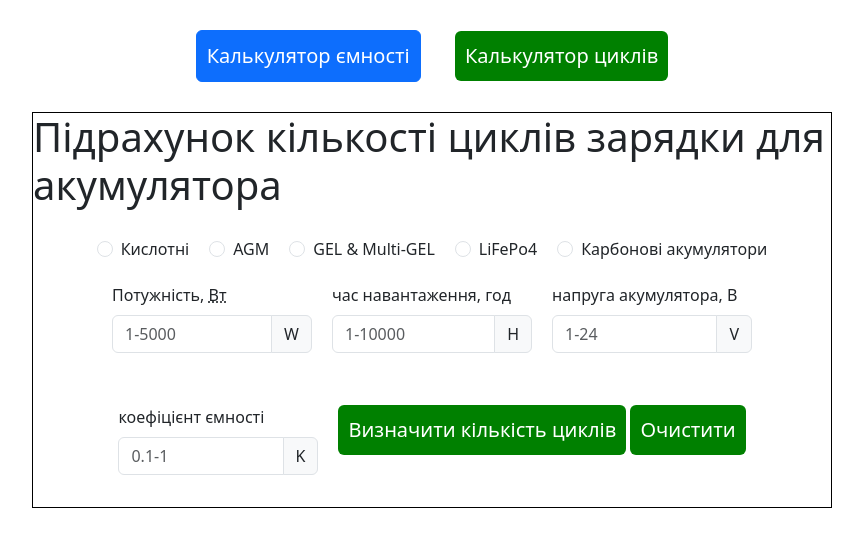
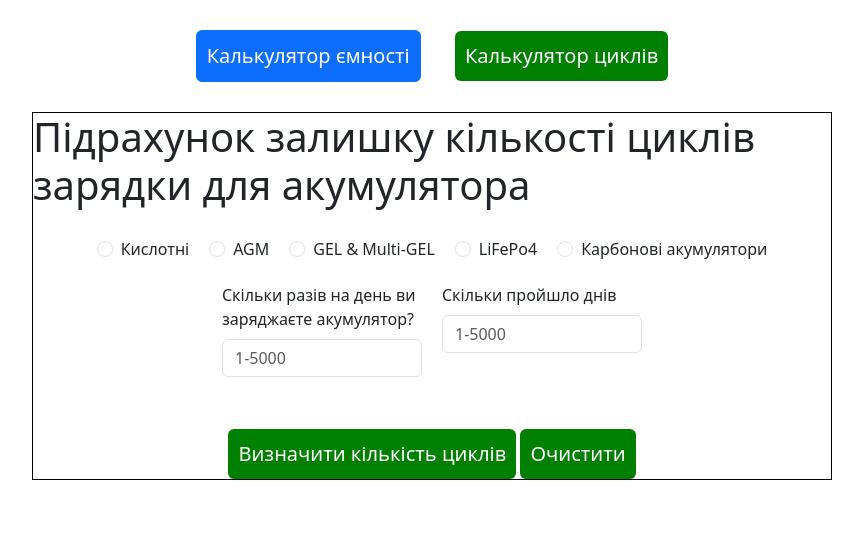
Before and after one commit to oleksandrhofner/accumulators-calculator, a plain HTML site: page index.html in a window 1280 px wide. Both pictures are taken after a click on the button "Калькулятор циклів". Shown: the whole page, without its empty margins (208-1071 px from the left). Drawn offline with nearby package versions, Linux system fonts and the light colour scheme.

Commit message:
add section cycle function

```diff
--- a/app.js
+++ b/app.js
@@ -88,7 +88,7 @@ btnCalculatorCapacity.addEventListener("click", ()=>{
 btnCalculatorCycle.addEventListener("click", ()=>{
   calculatorSection.style.display = "none";
   cycleSection.style.display = "block";
-  alert("Увага повний цикл зарядки рахується від 20% залишку ємності до повного заряджання акумулятора");
+  // alert("Увага повний цикл зарядки рахується від 20% залишку ємності до повного заряджання акумулятора");
 });
 
 const btnClear = document.querySelector("button.btn-clear");
@@ -108,3 +108,18 @@ const radbtn7 = document.querySelector("#flexRadioDefault7");
 const radbtn8 = document.querySelector("#flexRadioDefault8");
 const radbtn9 = document.querySelector("#flexRadioDefault9");
 const radbtn10 = document.querySelector("#flexRadioDefault10");
+
+const chargeDay = document.querySelector(".charge-day-input");
+const dayAmount = document.querySelector(".day-input");
+const btnCycle = document.querySelector(".btn-cycle");
+const btnClearCycle = document.querySelector(".btn-clear");
+
+btnCycle.addEventListener("click", remainingCycle);
+
+function remainingCycle() {
+  const fullPercent = 1;
+  const remainPercent = 0.2;
+  const usedCycle = chargeDay.value * dayAmount.value;
+  const countCycle = (usedCycle * fullPercent) / remainPercent;
+  console.log("countCycle", countCycle);
+}
--- a/index.html
+++ b/index.html
@@ -182,7 +182,7 @@
       <section style="display: none;" class="cycle-section">
         <div class="calculator">
 
-          <h1>Підрахунок кількості циклів зарядки для акумулятора</h1>
+          <h1>Підрахунок залишку кількості циклів зарядки для акумулятора</h1>
           <!-- Start radiobuttons -->
           <div class="form-check">
             <input
@@ -248,78 +248,39 @@
           <!-- Start div calculation cycle -->
           <div class="mb-3">
             <label for="basic-url" class="form-label"
-              >Потужність,
-              <abbr title="Потужність підключеного обладнання">Вт</abbr></label
-            >
+              >Скільки разів на день ви заряджаєте акумулятор? </label>
             <div class="input-group mb-3">
               <input
                 type="number"
-                class="form-control wattage-input"
+                class="form-control charge-day-input"
                 aria-label="Sizing example input"
                 aria-describedby="inputGroup-sizing-default"
                 min="1"
                 max="5000"
                 placeholder="1-5000"
               />
-              <span class="input-group-text">W</span>
             </div>
           </div>
           <div class="mb-3">
             <label for="basic-url" class="form-label"
-              >час навантаження, год</label
-            >
+              >Скільки пройшло днів</label>
             <div class="input-group mb-3">
               <input
                 type="number"
-                class="form-control hour-input"
+                class="form-control day-input"
                 aria-label="Sizing example input"
                 aria-describedby="inputGroup-sizing-default"
                 min="1"
-                max="10000"
-                placeholder="1-10000"
+                max="5000"
+                placeholder="1-5000"
               />
-              <span class="input-group-text">H</span>
-            </div>
-          </div>
-          <div class="mb-3">
-            <label for="basic-url" class="form-label"
-              >напруга акумулятора, B</label
-            >
-            <div class="input-group mb-3">
-              <input
-                type="number"
-                class="form-control voltage-input"
-                aria-label="Sizing example input"
-                aria-describedby="inputGroup-sizing-default"
-                min="1"
-                max="24"
-                placeholder="1-24"
-              />
-              <span class="input-group-text">V</span>
-            </div>
-          </div>
-          <div class="mb-3">
-            <label for="basic-url" class="form-label">коефіцієнт ємності</label>
-            <div class="input-group mb-3">
-              <input
-                type="number"
-                class="form-control capacityFactor-input"
-                aria-label="Sizing example input"
-                aria-describedby="inputGroup-sizing-default"
-                step="0.1"
-                min="0.1"
-                max="1"
-                placeholder="0.1-1"
-
-              />
-              <span class="input-group-text">K</span>
             </div>
           </div>
           <div class="d-grid gap-2 d-md-block">
             <button class="btn-cycle btn btn-primary" type="button">
               Визначити кількість циклів
             </button>
-            <button class="btn-clear btn btn-primary btn-cycle" type="button">
+            <button class="btn-clear-cycle btn btn-primary btn-cycle" type="button">
               Очистити
             </button>
           </div>
```
